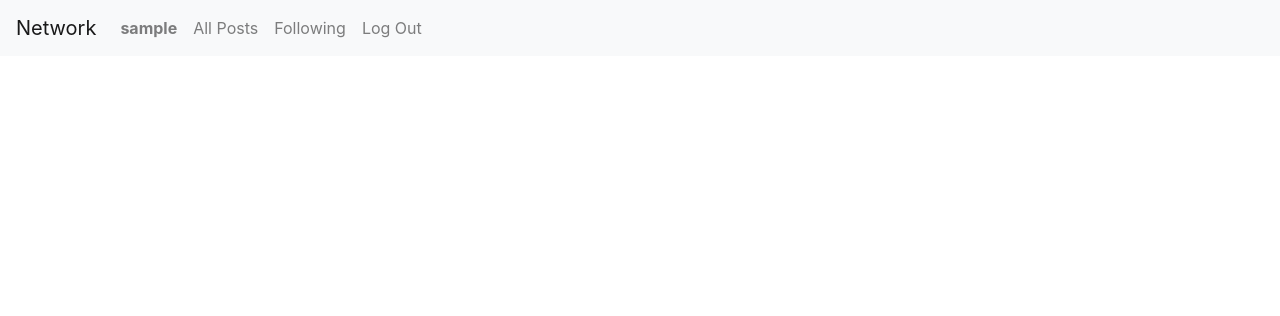
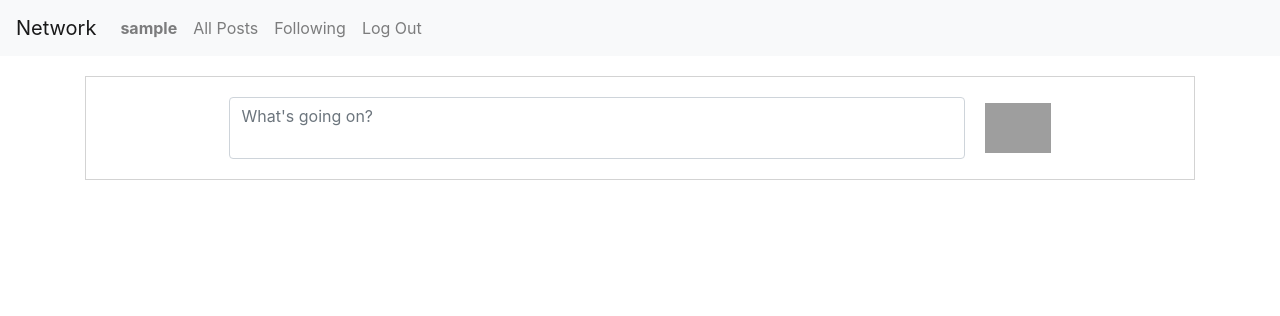
Before and after one commit to Stanislaw-Dera/network, a Django app: page / in a window 1280 px wide. Shown: the top 316 px of the page. Run offline with Django 3.2, Linux system fonts and the light colour scheme; the visitor is signed in with stand-in values (Sample User, id 1); data that the repository does not hold is empty; some libraries are stand-ins or nearby versions; grey boxes are pictures that could not be loaded.

Commit message:
Creating posts UI, implementing it now.

```diff
--- a/network/static/network/index.js
+++ b/network/static/network/index.js
@@ -2,6 +2,9 @@
 const quantity = 10;
 
 document.addEventListener('DOMContentLoaded', load)
+document.addEventListener('DOMContentLoaded', () => {
+
+})
 
 window.onscroll = () => {
     if (window.innerHeight + window.scrollY >= document.body.offsetHeight) {
--- a/network/static/network/styles.css
+++ b/network/static/network/styles.css
@@ -23,4 +23,22 @@
   grid-template-columns: auto auto 1fr;
 }
 
+#create-post {
+  display: grid;
+  grid-template-columns: auto auto auto auto auto auto;
+  align-items: center;
+  border: 1px lightgray solid;
+  padding: 20px;
+  margin: 20px 0;
+}
+#create-post #textarea-wrapper {
+  grid-column: 2/span 4;
+}
+#create-post #post-textarea {
+  resize: none;
+}
+#create-post #post-button {
+  margin-left: 20px;
+}
+
 /*# sourceMappingURL=styles.css.map */
--- a/network/static/network/styles.scss
+++ b/network/static/network/styles.scss
@@ -1,27 +1,49 @@
-.post{
-  border: 1px lightgray solid;
+$border: lightgray;
+
+.post {
+  border: 1px $border solid;
   border-radius: 10px;
   font-family: sans-serif;
   margin: 10px;
   padding: 10px 20px;
 
-  .author{
+  .author {
     text-decoration: none;
-    color:gray;
+    color: gray;
     font-size: small;
   }
-  .title{
+  .title {
     font-size: large;
     font-weight: bold;
   }
-  .date{
+  .date {
     text-align: right;
     font-size: small;
+  }
+  .footer-wrapper {
+    display: grid;
+    grid-template-columns: auto auto 1fr;
+  }
+}
+#create-post{
+  display: grid;
+  grid-template-columns: auto auto auto auto auto auto;
+  align-items: center;
+
+  border: 1px $border solid;
+  padding: 20px;
+  margin: 20px 0;
+
+  #textarea-wrapper{
+    grid-column: 2/ span 4;
+  }
+
+  #post-textarea{
+    resize: none;
+  }
+
+  #post-button{
+    margin-left: 20px
 
   }
-  .footer-wrapper{
-    display:grid;
-    grid-template-columns: auto auto 1fr;
-  }
-
 }
--- a/network/templates/network/index.html
+++ b/network/templates/network/index.html
@@ -1,6 +1,16 @@
 {% extends "network/layout.html" %}
 
 {% block body %}
-    <div id="posts" class="container">
+    <form>
+    <div id="create-post">
+        <div class="empty"></div>
+        <div id="textarea-wrapper">
+            <textarea id="post-textarea" class="form-control" placeholder="What's going on?"></textarea>
+        </div>
+        <input id="post-button" type="image" src="../../static/network/send.svg" alt="submit" height="50px">
+
+    </div>
+    </form>
+    <div id="posts">
     </div>
 {% endblock %}
--- a/network/templates/network/layout.html
+++ b/network/templates/network/layout.html
@@ -4,6 +4,7 @@
 <html lang="en">
     <head>
         <title>{% block title %}Social Network{% endblock %}</title>
+        <meta name="viewport" content="width=device-width, initial-scale=1">
         <link rel="stylesheet" href="https://stackpath.bootstrapcdn.com/bootstrap/4.4.1/css/bootstrap.min.css" integrity="sha384-Vkoo8x4CGsO3+Hhxv8T/Q5PaXtkKtu6ug5TOeNV6gBiFeWPGFN9MuhOf23Q9Ifjh" crossorigin="anonymous">
         <link href="{% static 'network/styles.css' %}" rel="stylesheet">
         <script src="../../static/network/index.js"></script>
@@ -42,7 +43,7 @@
             </div>
           </nav>
 
-        <div class="body">
+        <div class="body container">
             {% block body %}
             {% endblock %}
         </div>
--- a/network/views.py
+++ b/network/views.py
@@ -83,6 +83,9 @@ def posts(request):
     return JsonResponse(data, safe=False)
 
 
+def post(request):
+    if request.method == "POST":
+        pass
 
 @login_required(redirect_field_name=None)
 def get_current_user(request):
```
